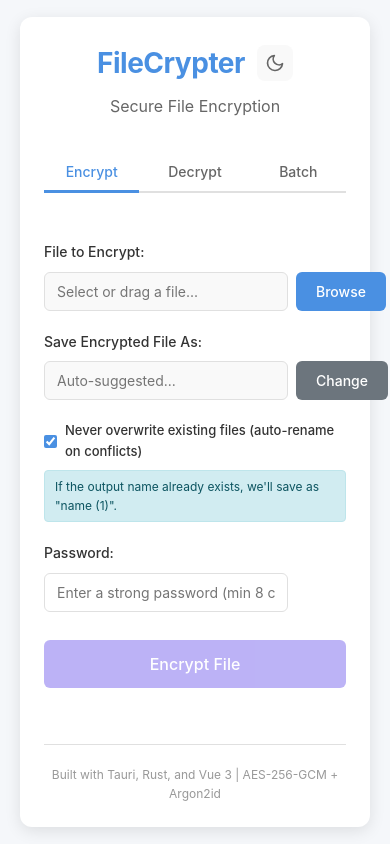
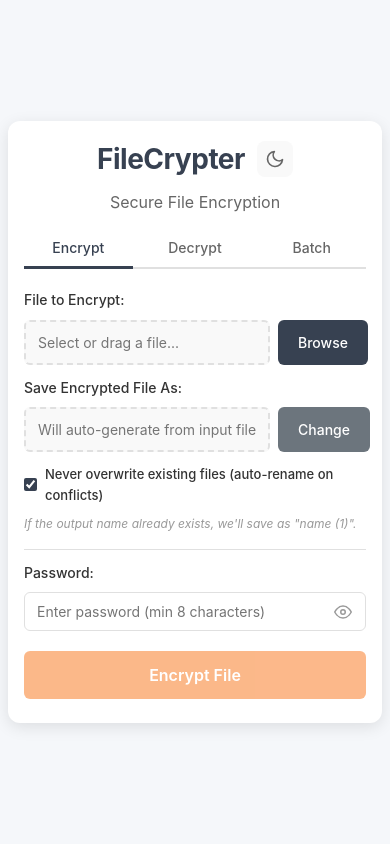
Before and after one commit to novafluxx/filecrypter, a Vue app: page / in a window 390 px wide. Built offline with nearby package versions, Linux system fonts and the light colour scheme.

Commit message:
UI improvements, fixes for tests on macOS

```diff
--- a/src-tauri/tauri.conf.json
+++ b/src-tauri/tauri.conf.json
@@ -14,7 +14,7 @@
       {
         "title": "FileCrypter",
         "width": 700,
-        "height": 900,
+        "height": 750,
         "resizable": false,
         "fullscreen": false
       }
--- a/src/App.vue
+++ b/src/App.vue
@@ -110,14 +110,6 @@ function switchTab(tab: 'encrypt' | 'decrypt' | 'batch') {
         <BatchTab />
       </div>
     </div>
-
-    <!-- Footer (optional) -->
-    <footer class="app-footer">
-      <p class="footer-text">
-        Built with Tauri, Rust, and Vue 3 |
-        AES-256-GCM + Argon2id
-      </p>
-    </footer>
   </div>
 </template>
 
@@ -135,9 +127,9 @@ function switchTab(tab: 'encrypt' | 'decrypt' | 'batch') {
   --text-secondary: #666;
   --text-muted: #999;
   --border-color: #e0e0e0;
-  --accent-primary: #4a90e2;
-  --accent-secondary: #7b68ee;
-  --accent-hover: #3a7bc8;
+  --accent-primary: #374151;
+  --accent-secondary: #f97316;
+  --accent-hover: #1f2937;
 
   /* Status colors */
   --success-bg: #d4edda;
@@ -168,9 +160,9 @@ function switchTab(tab: 'encrypt' | 'decrypt' | 'batch') {
   --text-secondary: #a0a0a0;
   --text-muted: #707070;
   --border-color: #2a2a4a;
-  --accent-primary: #5a9cf2;
-  --accent-secondary: #8b78ff;
-  --accent-hover: #4a8ce2;
+  --accent-primary: #4b5563;
+  --accent-secondary: #fb923c;
+  --accent-hover: #6b7280;
 
   /* Status colors - dark variants */
   --success-bg: #1e4a2e;
@@ -215,7 +207,7 @@ body {
   display: flex;
   justify-content: center;
   align-items: center;
-  padding: 20px;
+  padding: 8px;
 }
 </style>
 
@@ -224,18 +216,18 @@ body {
 
 .app-container {
   width: 100%;
-  max-width: 600px;
+  max-width: 650px;
   background: var(--bg-secondary);
   border-radius: 12px;
   box-shadow: 0 4px 16px rgba(0, 0, 0, 0.1);
-  padding: 32px;
+  padding: 16px;
   transition: background-color 0.3s;
 }
 
 /* Header Styles */
 .app-header {
   text-align: center;
-  margin-bottom: 32px;
+  margin-bottom: 12px;
 }
 
 .header-row {
@@ -282,7 +274,7 @@ body {
 .tabs {
   display: flex;
   gap: 8px;
-  margin-bottom: 24px;
+  margin-bottom: 12px;
   border-bottom: 2px solid var(--border-color);
 }
 
@@ -314,7 +306,7 @@ body {
 
 /* Tab Content Styles */
 .tab-panels {
-  min-height: 460px;
+  min-height: 280px;
 }
 
 .tab-panel {
@@ -332,23 +324,10 @@ body {
   }
 }
 
-/* Footer Styles */
-.app-footer {
-  margin-top: 32px;
-  padding-top: 20px;
-  border-top: 1px solid var(--border-color);
-  text-align: center;
-}
-
-.footer-text {
-  font-size: 12px;
-  color: var(--text-muted);
-}
-
 /* Responsive Design */
 @media (max-width: 640px) {
   .app-container {
-    padding: 24px;
+    padding: 16px;
   }
 
   .app-title {
--- a/src/components/BatchTab.vue
+++ b/src/components/BatchTab.vue
@@ -16,11 +16,15 @@ import { ref, computed, onMounted, onUnmounted } from 'vue';
 import { listen, type UnlistenFn } from '@tauri-apps/api/event';
 import { useTauri } from '../composables/useTauri';
 import { usePasswordStrength } from '../composables/usePasswordStrength';
+import { usePasswordVisibility } from '../composables/usePasswordVisibility';
 import PasswordStrengthMeter from './PasswordStrengthMeter.vue';
 import type { BatchProgress, BatchResult, FileResult } from '../types/crypto';
 
 // Initialize Tauri composable
 const tauri = useTauri();
+
+// Password visibility toggle
+const { isPasswordVisible, togglePasswordVisibility } = usePasswordVisibility();
 
 // State
 const mode = ref<'encrypt' | 'decrypt'>('encrypt');
@@ -329,22 +333,42 @@ function switchMode(newMode: 'encrypt' | 'decrypt') {
         />
         Never overwrite existing files (auto-rename on conflicts)
       </label>
-      <div class="hint hint-info">
+      <p class="hint-text">
         If a filename already exists, we'll save as "name (1)".
-      </div>
+      </p>
     </div>
 
     <!-- Password Input -->
-    <div class="form-group">
+    <div class="form-group password-section">
       <label>Password:</label>
+      <div class="password-input-wrapper">
         <input
-        type="password"
+          :type="isPasswordVisible ? 'text' : 'password'"
           v-model="password"
-        :placeholder="mode === 'encrypt' ? 'Enter a strong password (min 8 characters)' : 'Enter decryption password'"
+          :placeholder="mode === 'encrypt' ? 'Enter password (min 8 characters)' : 'Enter decryption password'"
           :autocomplete="mode === 'encrypt' ? 'new-password' : 'current-password'"
           class="password-input"
           :disabled="isProcessing"
         />
+        <button
+          type="button"
+          class="password-toggle-btn"
+          @click="togglePasswordVisibility"
+          :disabled="isProcessing"
+          :aria-label="isPasswordVisible ? 'Hide password' : 'Show password'"
+        >
+          <!-- Eye icon (show) -->
+          <svg v-if="!isPasswordVisible" xmlns="http://www.w3.org/2000/svg" width="18" height="18" viewBox="0 0 24 24" fill="none" stroke="currentColor" stroke-width="2" stroke-linecap="round" stroke-linejoin="round">
+            <path d="M1 12s4-8 11-8 11 8 11 8-4 8-11 8-11-8-11-8z"></path>
+            <circle cx="12" cy="12" r="3"></circle>
+          </svg>
+          <!-- Eye-off icon (hide) -->
+          <svg v-else xmlns="http://www.w3.org/2000/svg" width="18" height="18" viewBox="0 0 24 24" fill="none" stroke="currentColor" stroke-width="2" stroke-linecap="round" stroke-linejoin="round">
+            <path d="M17.94 17.94A10.07 10.07 0 0 1 12 20c-7 0-11-8-11-8a18.45 18.45 0 0 1 5.06-5.94M9.9 4.24A9.12 9.12 0 0 1 12 4c7 0 11 8 11 8a18.5 18.5 0 0 1-2.16 3.19m-6.72-1.07a3 3 0 1 1-4.24-4.24"></path>
+            <line x1="1" y1="1" x2="23" y2="23"></line>
+          </svg>
+        </button>
+      </div>
       <!-- Password strength meter (encryption only) -->
       <PasswordStrengthMeter
         v-if="mode === 'encrypt' && password.length > 0"
@@ -352,9 +376,9 @@ function switchMode(newMode: 'encrypt' | 'decrypt') {
         :show-feedback="!isPasswordValid"
       />
       <!-- Info hint for decryption -->
-      <div v-if="mode === 'decrypt' && password.length === 0" class="hint hint-info">
+      <p v-if="mode === 'decrypt' && password.length === 0" class="hint-text">
         Enter the password used to encrypt these files
-      </div>
+      </p>
     </div>
 
     <!-- Action Button -->
@@ -402,9 +426,9 @@ function switchMode(newMode: 'encrypt' | 'decrypt') {
 
 <style scoped>
 .tab-content {
-  padding: 24px 0;
+  padding: 8px 0;
   position: relative;
-  min-height: 300px;
+  min-height: 200px;
 }
 
 /* Mode Toggle */
@@ -447,7 +471,7 @@ function switchMode(newMode: 'encrypt' | 'decrypt') {
 
 /* Form Groups */
 .form-group {
-  margin-bottom: 20px;
+  margin-bottom: 12px;
 }
 
 label {
@@ -495,6 +519,9 @@ label {
 .file-input {
   background-color: var(--input-bg);
   cursor: default;
+  border: 2px dashed var(--border-color);
+  min-height: 44px;
+  padding: 12px;
 }
 
 .password-input:disabled,
@@ -628,6 +655,7 @@ label {
   background-color: var(--accent-secondary);
   color: white;
   font-size: 16px;
+  font-weight: 600;
   margin-top: 8px;
 }
 
@@ -701,10 +729,56 @@ label {
   border-radius: 4px;
 }
 
-.hint-info {
-  background-color: var(--info-bg);
-  color: var(--info-text);
-  border: 1px solid var(--info-border);
+.hint-text {
+  margin-top: 4px;
+  font-size: 12px;
+  color: var(--text-muted);
+  font-style: italic;
+}
+
+/* Password visibility toggle */
+.password-input-wrapper {
+  position: relative;
+  display: flex;
+  align-items: center;
+}
+
+.password-input-wrapper .password-input {
+  padding-right: 44px;
+}
+
+.password-toggle-btn {
+  position: absolute;
+  right: 8px;
+  top: 50%;
+  transform: translateY(-50%);
+  background: transparent;
+  border: none;
+  padding: 6px;
+  cursor: pointer;
+  color: var(--text-muted);
+  transition: color 0.2s;
+  display: flex;
+  align-items: center;
+  justify-content: center;
+  border-radius: 4px;
+}
+
+.password-toggle-btn:hover:not(:disabled) {
+  color: var(--accent-primary);
+  background: var(--bg-tertiary);
+}
+
+.password-toggle-btn:disabled {
+  opacity: 0.5;
+  cursor: not-allowed;
+}
+
+/* Password section spacing */
+.password-section {
+  margin-top: 16px;
+  padding-top: 12px;
+  border-top: 1px solid var(--border-color);
 }
 
 /* Status Message */
--- a/src/components/DecryptTab.vue
+++ b/src/components/DecryptTab.vue
@@ -19,11 +19,15 @@ import { useFileOps } from '../composables/useFileOps';
 import { useTauri } from '../composables/useTauri';
 import { useProgress } from '../composables/useProgress';
 import { useDragDrop } from '../composables/useDragDrop';
+import { usePasswordVisibility } from '../composables/usePasswordVisibility';
 import ProgressBar from './ProgressBar.vue';
 
 // Initialize composables
 const fileOps = useFileOps();
 const tauri = useTauri();
+
+// Password visibility toggle
+const { isPasswordVisible, togglePasswordVisibility } = usePasswordVisibility();
 
 // Progress tracking for decryption operation
 const { progress, isActive: showProgress, startListening, stopListening } = useProgress();
@@ -143,7 +147,7 @@ async function handleDecrypt() {
           type="text"
           :value="fileOps.outputPath.value"
           readonly
-          placeholder="Auto-suggested..."
+          placeholder="Will auto-generate from encrypted filename..."
           class="file-input"
         />
         <button
@@ -166,17 +170,18 @@ async function handleDecrypt() {
         />
         Never overwrite existing files (auto-rename on conflicts)
       </label>
-      <div class="hint hint-info">
+      <p class="hint-text">
         If the output name already exists, we'll save as "name (1)".
-      </div>
+      </p>
     </div>
 
     <!-- Password Input Section -->
-    <div class="form-group">
+    <div class="form-group password-section">
       <label for="decrypt-password">Password:</label>
+      <div class="password-input-wrapper">
         <input
           id="decrypt-password"
-        type="password"
+          :type="isPasswordVisible ? 'text' : 'password'"
           :value="fileOps.password.value"
           @input="fileOps.setPassword(($event.target as HTMLInputElement).value)"
           placeholder="Enter decryption password"
@@ -184,10 +189,29 @@ async function handleDecrypt() {
           class="password-input"
           :disabled="fileOps.isProcessing.value"
         />
+        <button
+          type="button"
+          class="password-toggle-btn"
+          @click="togglePasswordVisibility"
+          :disabled="fileOps.isProcessing.value"
+          :aria-label="isPasswordVisible ? 'Hide password' : 'Show password'"
+        >
+          <!-- Eye icon (show) -->
+          <svg v-if="!isPasswordVisible" xmlns="http://www.w3.org/2000/svg" width="18" height="18" viewBox="0 0 24 24" fill="none" stroke="currentColor" stroke-width="2" stroke-linecap="round" stroke-linejoin="round">
+            <path d="M1 12s4-8 11-8 11 8 11 8-4 8-11 8-11-8-11-8z"></path>
+            <circle cx="12" cy="12" r="3"></circle>
+          </svg>
+          <!-- Eye-off icon (hide) -->
+          <svg v-else xmlns="http://www.w3.org/2000/svg" width="18" height="18" viewBox="0 0 24 24" fill="none" stroke="currentColor" stroke-width="2" stroke-linecap="round" stroke-linejoin="round">
+            <path d="M17.94 17.94A10.07 10.07 0 0 1 12 20c-7 0-11-8-11-8a18.45 18.45 0 0 1 5.06-5.94M9.9 4.24A9.12 9.12 0 0 1 12 4c7 0 11 8 11 8a18.5 18.5 0 0 1-2.16 3.19m-6.72-1.07a3 3 0 1 1-4.24-4.24"></path>
+            <line x1="1" y1="1" x2="23" y2="23"></line>
+          </svg>
+        </button>
+      </div>
       <!-- Info hint -->
-      <div v-if="fileOps.password.value.length === 0" class="hint hint-info">
+      <p v-if="fileOps.password.value.length === 0" class="hint-text">
         Enter the password used to encrypt this file
-      </div>
+      </p>
     </div>
 
     <!-- Decrypt Button -->
@@ -222,9 +246,9 @@ async function handleDecrypt() {
 /* Shared styles with EncryptTab - could be extracted to global styles */
 
 .tab-content {
-  padding: 24px 0;
+  padding: 8px 0;
   position: relative;
-  min-height: 300px;
+  min-height: 200px;
 }
 
 /* Drag-and-drop styles */
@@ -251,7 +275,7 @@ async function handleDecrypt() {
 }
 
 .form-group {
-  margin-bottom: 20px;
+  margin-bottom: 12px;
 }
 
 label {
@@ -289,6 +313,9 @@ label {
 .file-input {
   background-color: var(--input-bg);
   cursor: default;
+  border: 2px dashed var(--border-color);
+  min-height: 44px;
+  padding: 12px;
 }
 
 .password-input:disabled,
@@ -337,6 +364,7 @@ label {
   background-color: var(--accent-secondary);
   color: white;
   font-size: 16px;
+  font-weight: 600;
   margin-top: 8px;
 }
 
@@ -351,10 +379,11 @@ label {
   border-radius: 4px;
 }
 
-.hint-info {
-  background-color: var(--info-bg);
-  color: var(--info-text);
-  border: 1px solid var(--info-border);
+.hint-text {
+  margin-top: 4px;
+  font-size: 12px;
+  color: var(--text-muted);
+  font-style: italic;
 }
 
 .checkbox-row {
@@ -368,6 +397,51 @@ label {
 
 .checkbox-row input {
   accent-color: var(--accent-primary);
+}
+
+/* Password visibility toggle */
+.password-input-wrapper {
+  position: relative;
+  display: flex;
+  align-items: center;
+}
+
+.password-input-wrapper .password-input {
+  padding-right: 44px;
+}
+
+.password-toggle-btn {
+  position: absolute;
+  right: 8px;
+  top: 50%;
+  transform: translateY(-50%);
+  background: transparent;
+  border: none;
+  padding: 6px;
+  cursor: pointer;
+  color: var(--text-muted);
+  transition: color 0.2s;
+  display: flex;
+  align-items: center;
+  justify-content: center;
+  border-radius: 4px;
+}
+
+.password-toggle-btn:hover:not(:disabled) {
+  color: var(--accent-primary);
+  background: var(--bg-tertiary);
+}
+
+.password-toggle-btn:disabled {
+  opacity: 0.5;
+  cursor: not-allowed;
+}
+
+/* Password section spacing */
+.password-section {
+  margin-top: 16px;
+  padding-top: 12px;
+  border-top: 1px solid var(--border-color);
 }
 
 .status-message {
--- a/src/components/EncryptTab.vue
+++ b/src/components/EncryptTab.vue
@@ -22,6 +22,7 @@ import { useTauri } from '../composables/useTauri';
 import { usePasswordStrength } from '../composables/usePasswordStrength';
 import { useProgress } from '../composables/useProgress';
 import { useDragDrop } from '../composables/useDragDrop';
+import { usePasswordVisibility } from '../composables/usePasswordVisibility';
 import PasswordStrengthMeter from './PasswordStrengthMeter.vue';
 import ProgressBar from './ProgressBar.vue';
 
@@ -29,6 +30,9 @@ import ProgressBar from './ProgressBar.vue';
 // These provide reactive state and methods for file operations
 const fileOps = useFileOps();
 const tauri = useTauri();
+
+// Password visibility toggle
+const { isPasswordVisible, togglePasswordVisibility } = usePasswordVisibility();
 
 // Password strength analysis
 // Provides reactive feedback as user types their password
@@ -146,7 +150,7 @@ async function handleEncrypt() {
           type="text"
           :value="fileOps.outputPath.value"
           readonly
-          placeholder="Auto-suggested..."
+          placeholder="Will auto-generate from input filename..."
           class="file-input"
         />
         <button
@@ -169,24 +173,44 @@ async function handleEncrypt() {
         />
         Never overwrite existing files (auto-rename on conflicts)
       </label>
-      <div class="hint hint-info">
+      <p class="hint-text">
         If the output name already exists, we'll save as "name (1)".
-      </div>
+      </p>
     </div>
 
     <!-- Password Input Section -->
-    <div class="form-group">
+    <div class="form-group password-section">
       <label for="encrypt-password">Password:</label>
+      <div class="password-input-wrapper">
         <input
           id="encrypt-password"
-        type="password"
+          :type="isPasswordVisible ? 'text' : 'password'"
           :value="fileOps.password.value"
           @input="fileOps.setPassword(($event.target as HTMLInputElement).value)"
-        placeholder="Enter a strong password (min 8 characters)"
+          placeholder="Enter password (min 8 characters)"
           autocomplete="new-password"
           class="password-input"
           :disabled="fileOps.isProcessing.value"
         />
+        <button
+          type="button"
+          class="password-toggle-btn"
+          @click="togglePasswordVisibility"
+          :disabled="fileOps.isProcessing.value"
+          :aria-label="isPasswordVisible ? 'Hide password' : 'Show password'"
+        >
+          <!-- Eye icon (show) -->
+          <svg v-if="!isPasswordVisible" xmlns="http://www.w3.org/2000/svg" width="18" height="18" viewBox="0 0 24 24" fill="none" stroke="currentColor" stroke-width="2" stroke-linecap="round" stroke-linejoin="round">
+            <path d="M1 12s4-8 11-8 11 8 11 8-4 8-11 8-11-8-11-8z"></path>
+            <circle cx="12" cy="12" r="3"></circle>
+          </svg>
+          <!-- Eye-off icon (hide) -->
+          <svg v-else xmlns="http://www.w3.org/2000/svg" width="18" height="18" viewBox="0 0 24 24" fill="none" stroke="currentColor" stroke-width="2" stroke-linecap="round" stroke-linejoin="round">
+            <path d="M17.94 17.94A10.07 10.07 0 0 1 12 20c-7 0-11-8-11-8a18.45 18.45 0 0 1 5.06-5.94M9.9 4.24A9.12 9.12 0 0 1 12 4c7 0 11 8 11 8a18.5 18.5 0 0 1-2.16 3.19m-6.72-1.07a3 3 0 1 1-4.24-4.24"></path>
+            <line x1="1" y1="1" x2="23" y2="23"></line>
+          </svg>
+        </button>
+      </div>
       <!-- Password strength meter -->
       <PasswordStrengthMeter
         v-if="fileOps.password.value.length > 0"
@@ -228,9 +252,9 @@ async function handleEncrypt() {
 /* These styles are scoped to this component only */
 
 .tab-content {
-  padding: 24px 0;
+  padding: 8px 0;
   position: relative;
-  min-height: 300px;
+  min-height: 200px;
 }
 
 /* Drag-and-drop styles */
@@ -257,7 +281,7 @@ async function handleEncrypt() {
 }
 
 .form-group {
-  margin-bottom: 20px;
+  margin-bottom: 12px;
 }
 
 label {
@@ -295,6 +319,9 @@ label {
 .file-input {
   background-color: var(--input-bg);
   cursor: default;
+  border: 2px dashed var(--border-color);
+  min-height: 44px;
+  padding: 12px;
 }
 
 .password-input:disabled,
@@ -343,6 +370,7 @@ label {
   background-color: var(--accent-secondary);
   color: white;
   font-size: 16px;
+  font-weight: 600;
   margin-top: 8px;
 }
 
@@ -357,10 +385,11 @@ label {
   border-radius: 4px;
 }
 
-.hint-info {
-  background-color: var(--info-bg);
-  color: var(--info-text);
-  border: 1px solid var(--info-border);
+.hint-text {
+  margin-top: 4px;
+  font-size: 12px;
+  color: var(--text-muted);
+  font-style: italic;
 }
 
 .hint-warning {
@@ -380,6 +409,51 @@ label {
 
 .checkbox-row input {
   accent-color: var(--accent-primary);
+}
+
+/* Password visibility toggle */
+.password-input-wrapper {
+  position: relative;
+  display: flex;
+  align-items: center;
+}
+
+.password-input-wrapper .password-input {
+  padding-right: 44px;
+}
+
+.password-toggle-btn {
+  position: absolute;
+  right: 8px;
+  top: 50%;
+  transform: translateY(-50%);
+  background: transparent;
+  border: none;
+  padding: 6px;
+  cursor: pointer;
+  color: var(--text-muted);
+  transition: color 0.2s;
+  display: flex;
+  align-items: center;
+  justify-content: center;
+  border-radius: 4px;
+}
+
+.password-toggle-btn:hover:not(:disabled) {
+  color: var(--accent-primary);
+  background: var(--bg-tertiary);
+}
+
+.password-toggle-btn:disabled {
+  opacity: 0.5;
+  cursor: not-allowed;
+}
+
+/* Password section spacing */
+.password-section {
+  margin-top: 16px;
+  padding-top: 12px;
+  border-top: 1px solid var(--border-color);
 }
 
 .status-message {
--- /dev/null
+++ b/src/composables/usePasswordVisibility.ts
@@ -0,0 +1,22 @@
+import { ref } from 'vue';
+
+/**
+ * Composable for managing password visibility toggle
+ *
+ * @returns {Object} Password visibility state and toggle function
+ */
+export function usePasswordVisibility() {
+  const isPasswordVisible = ref(false);
+
+  /**
+   * Toggles password visibility between hidden and visible
+   */
+  function togglePasswordVisibility() {
+    isPasswordVisible.value = !isPasswordVisible.value;
+  }
+
+  return {
+    isPasswordVisible,
+    togglePasswordVisibility,
+  };
+}
```
Also changed, not shown: 1 other file (tests, documents, lock files or other folders). Lines whose indentation alone changed are shown as unchanged.
